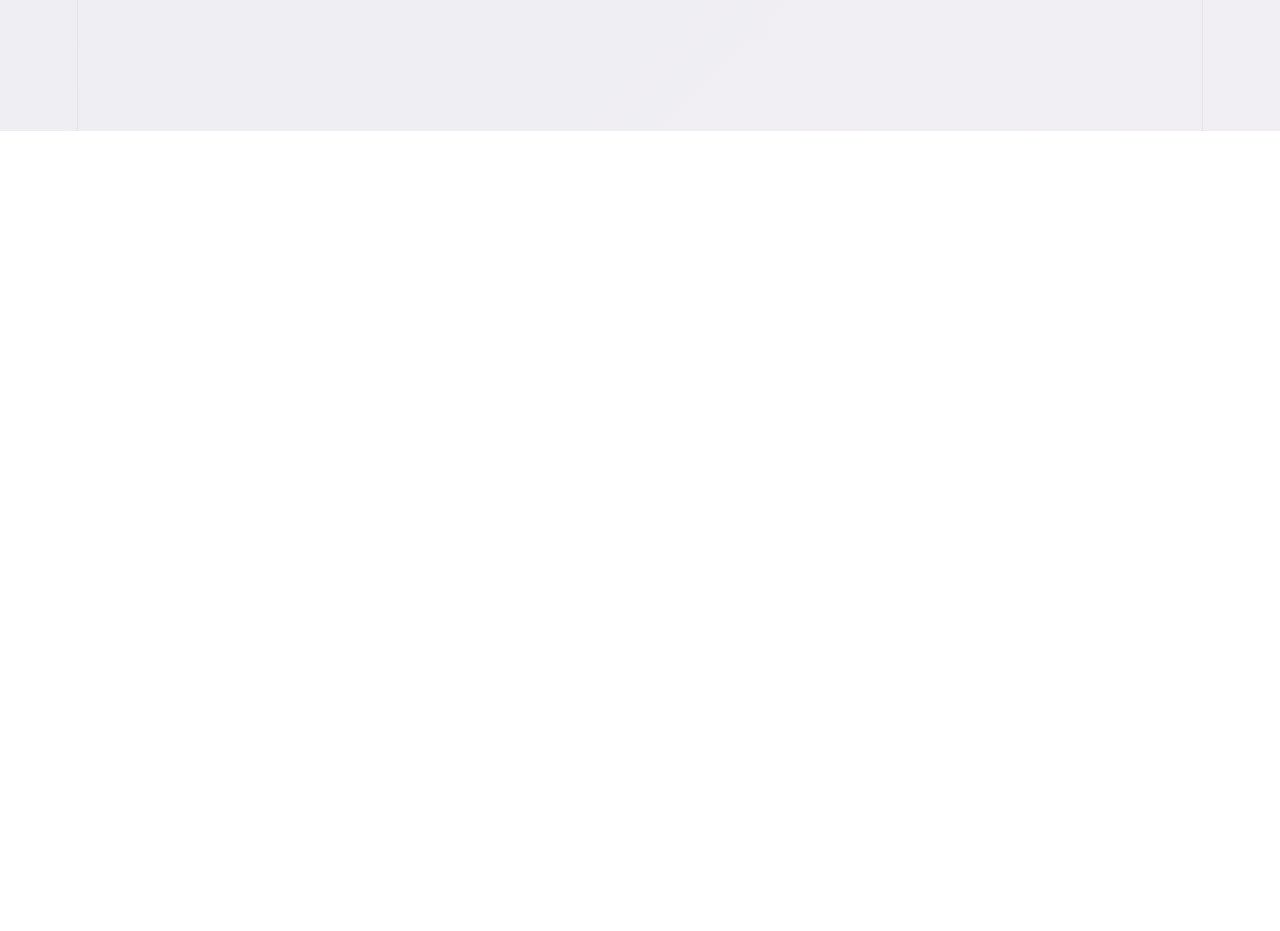
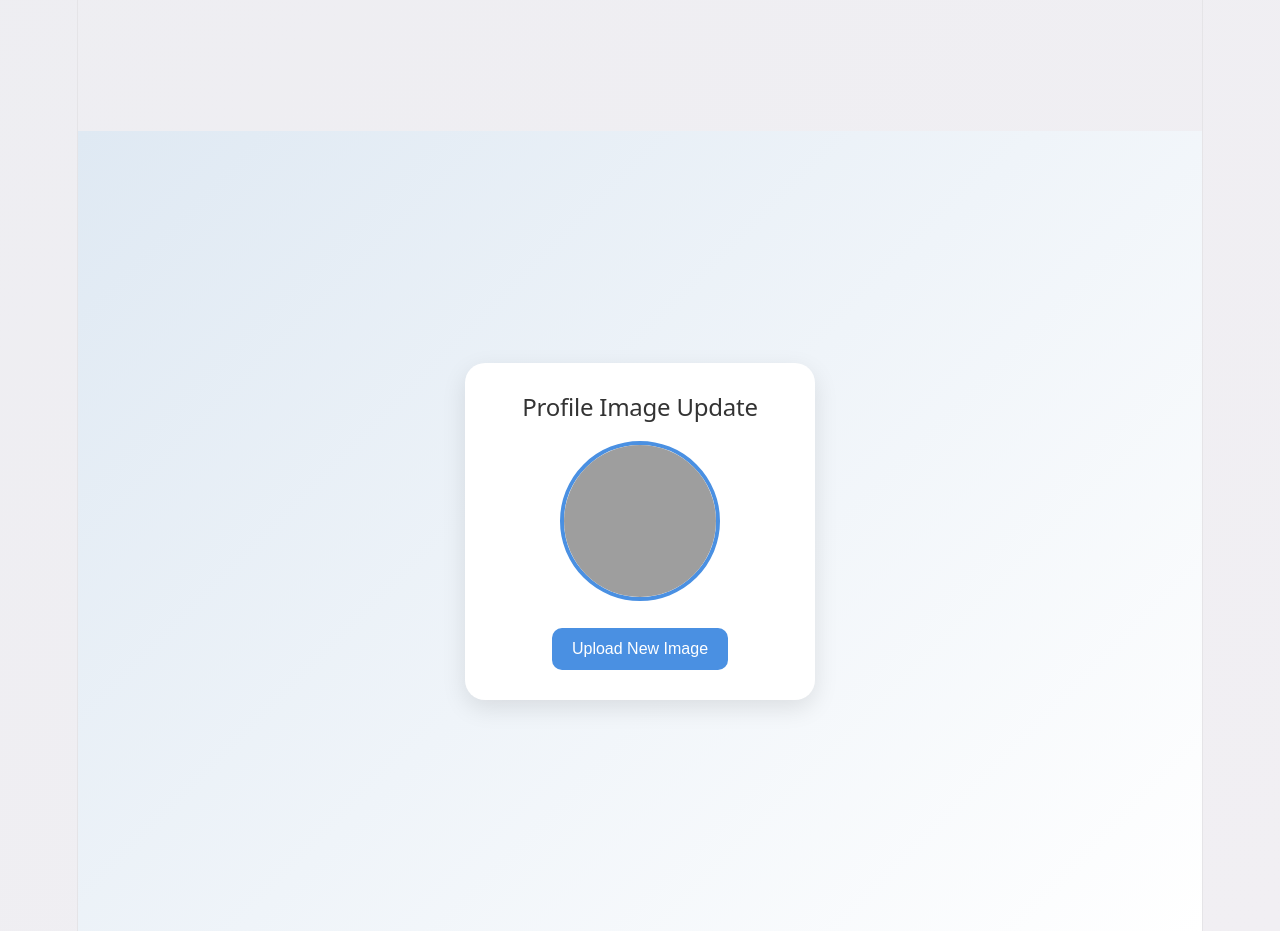
Before and after one commit to Noor-mommadhi11/React-learning, a React (Vite) app: page / in a window 1280 px wide. Shown: the part 1480-2411 px from the top of the page. Before the commit the page ends 1611 px from the top, so only its background shows below. Built offline with nearby package versions, Linux system fonts and the light colour scheme; grey boxes are pictures that could not be loaded.

Commit message:
Task-7 UseRef-uploadImage

```diff
--- a/src/App.jsx
+++ b/src/App.jsx
@@ -10,6 +10,8 @@ import ListRendering from "./components/ListRendering";
 import SignInPage from "./components/SignInPage";
 import RegistrationForm from "./components/RegistrationForm";
 import StopwatchTimer from "./components/StopwatchTimer";
+import UseRef from "./components/UseRef";
+
 
 function App() {
   return (
@@ -22,6 +24,7 @@ function App() {
       {/* <SignInPage/> */}
       <RegistrationForm/>
       <StopwatchTimer/>
+      <UseRef/>
       </>
 
   );
--- /dev/null
+++ b/src/components/UseRef.jsx
@@ -0,0 +1,51 @@
+import React, { useRef, useState } from "react";
+import "../styles/UseRef.css";
+
+function UseRef() {
+  const fileInputRef = useRef(null);
+
+  const [profileImage, setProfileImage] = useState(
+    "https://cdn-icons-png.flaticon.com/512/3135/3135715.png"
+  );
+
+  const handleButtonClick = () => {
+    fileInputRef.current.click();
+  };
+
+  const handleImageChange = (event) => {
+    const file = event.target.files[0];
+
+    if (file) {
+      const imageUrl = URL.createObjectURL(file);
+      setProfileImage(imageUrl);
+    }
+  };
+
+  return (
+    <div className="profile-container">
+      <div className="profile-card">
+        <h2>Profile Image Update</h2>
+
+        <img
+          src={profileImage}
+          alt="Profile"
+          className="profile-image"
+        />
+
+        <button onClick={handleButtonClick} className="upload-btn">
+          Upload New Image
+        </button>
+
+        <input
+          type="file"
+          accept="image/*"
+          ref={fileInputRef}
+          onChange={handleImageChange}
+          style={{ display: "none" }}
+        />
+      </div>
+    </div>
+  );
+}
+
+export default UseRef;
--- /dev/null
+++ b/src/styles/UseRef.css
@@ -0,0 +1,51 @@
+* {
+  margin: 0;
+  padding: 0;
+  box-sizing: border-box;
+}
+
+.profile-container {
+  min-height: 100vh;
+  display: flex;
+  justify-content: center;
+  align-items: center;
+  background: linear-gradient(135deg, #dfe9f3, #ffffff);
+  font-family: Arial, sans-serif;
+}
+
+.profile-card {
+  width: 350px;
+  background: white;
+  padding: 30px;
+  border-radius: 20px;
+  box-shadow: 0 8px 25px rgba(0, 0, 0, 0.1);
+  text-align: center;
+}
+
+.profile-card h2 {
+  margin-bottom: 20px;
+  color: #333;
+}
+
+.profile-image {
+  width: 160px;
+  height: 160px;
+  border-radius: 50%;
+  object-fit: cover;
+  border: 4px solid #4a90e2;
+  margin-bottom: 20px;
+}
+
+.upload-btn {
+  padding: 12px 20px;
+  background: #4a90e2;
+  color: white;
+  border: none;
+  border-radius: 10px;
+  cursor: pointer;
+  font-size: 16px;
+}
+
+.upload-btn:hover {
+  background: #357abd;
+}
```
